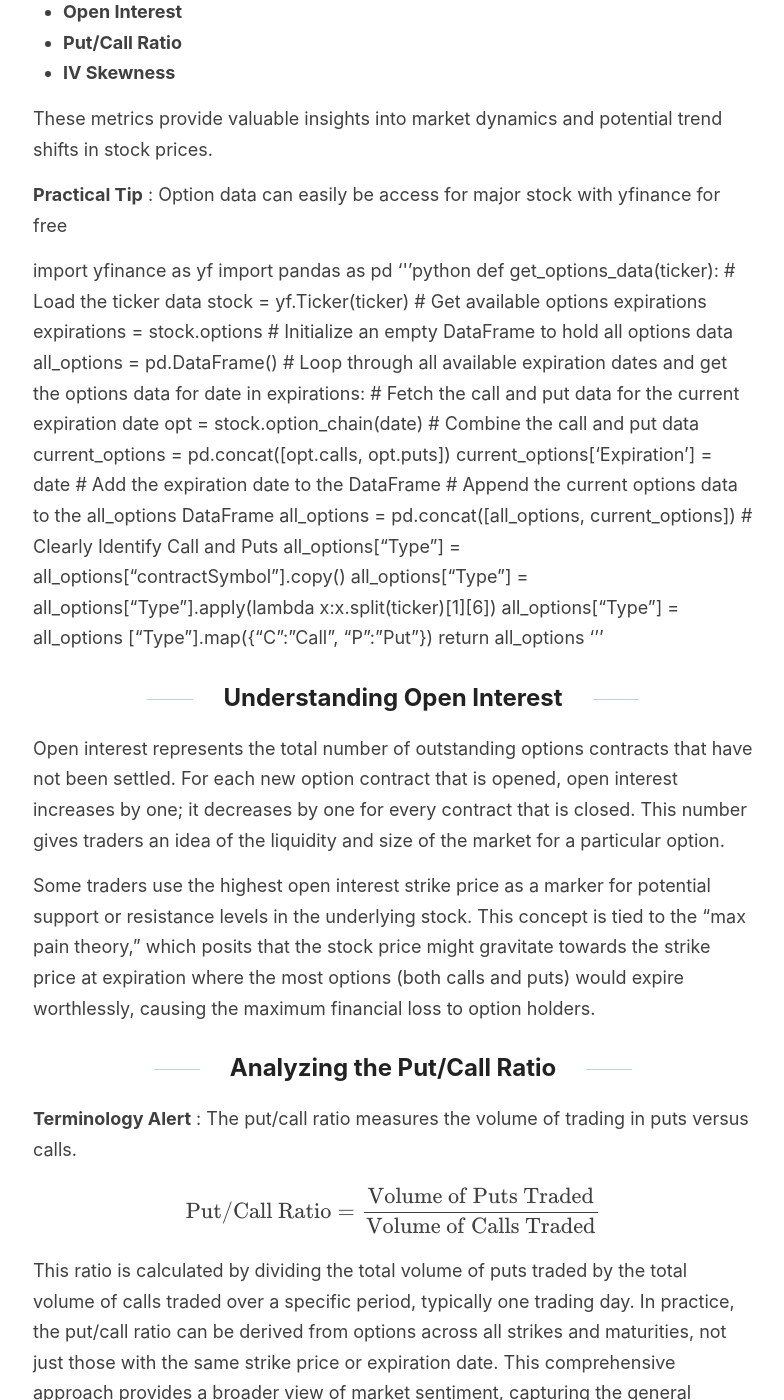
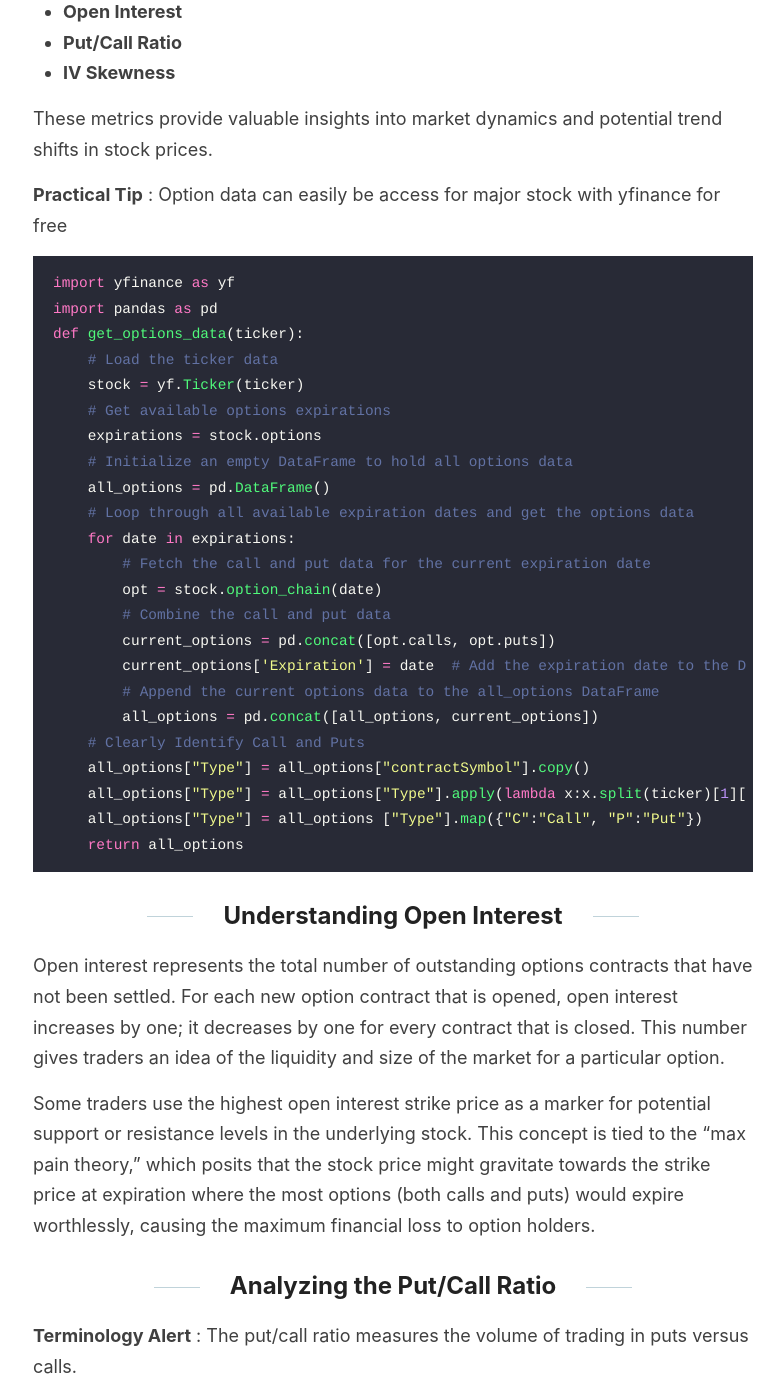
Before and after one commit to Zaltarba/blog, a Jekyll site: the page built from _posts/2024-07-14-AboutMarketSentiment.md, in a window 1280 px wide and 1400 px high, scrolled down 657 px. Shown: the whole window, without its empty margins (247-1031 px from the left). Built offline with Jekyll 4.4.1, drawn with Linux system fonts in a browser that asks for light colours; formulas are drawn with MathJax 3.

Commit message:
Update 2024-07-14-AboutMarketSentiment.md

````diff
--- a/_posts/2024-07-14-AboutMarketSentiment.md
+++ b/_posts/2024-07-14-AboutMarketSentiment.md
@@ -21,9 +21,9 @@ These metrics provide valuable insights into market dynamics and potential trend
 
 **Practical Tip** : Option data can easily be access for major stock with yfinance for free
 
+```python
 import yfinance as yf
 import pandas as pd
-'''python
 def get_options_data(ticker):
     # Load the ticker data
     stock = yf.Ticker(ticker)
@@ -45,7 +45,8 @@ def get_options_data(ticker):
     all_options["Type"] = all_options["Type"].apply(lambda x:x.split(ticker)[1][6])
     all_options["Type"] = all_options ["Type"].map({"C":"Call", "P":"Put"})
     return all_options
-'''
+```
+
 ## Understanding Open Interest
 
 Open interest represents the total number of outstanding options contracts that have not been settled. For each new option contract that is opened, open interest increases by one; it decreases by one for every contract that is closed. This number gives traders an idea of the liquidity and size of the market for a particular option.
````
